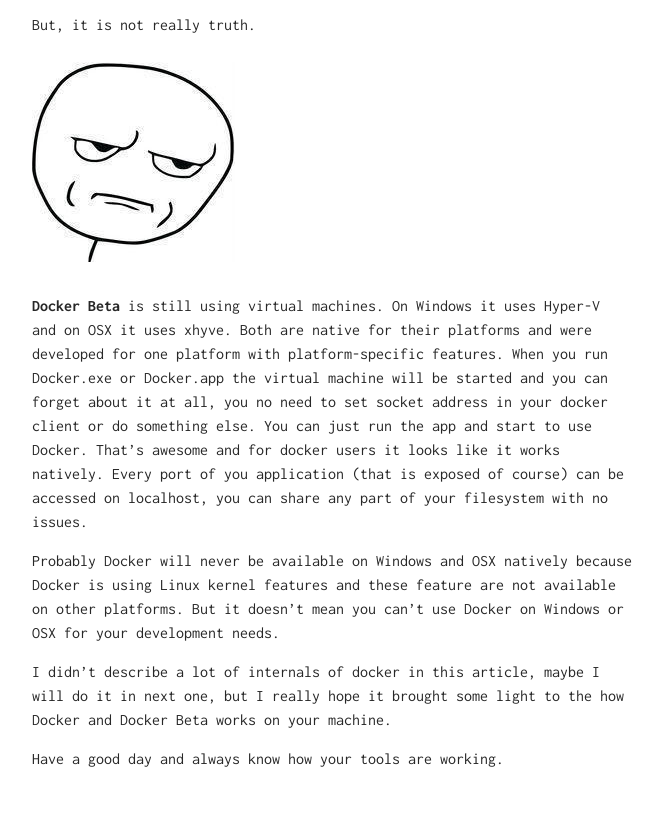
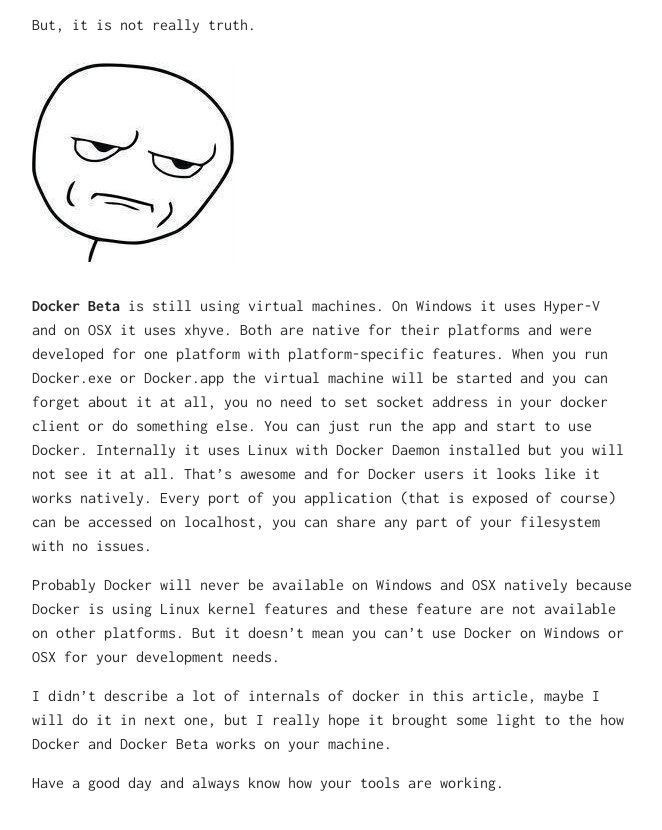
Before and after one commit to krydos/blog, a Jekyll site: the page built from _posts/2016-07-02-how-docker-works-on-windows-and-osx.md, in a window 1280 px wide and 900 px high, scrolled down 2215 px. Shown: the top 830 px of the window, without its empty margins (308-970 px from the left). Built offline with Jekyll 4.4.1, drawn with Linux system fonts in a browser that asks for light colours; comment, search, counter and statistics services are not loaded.

Commit message:
added more description

```diff
--- a/_posts/2016-07-02-how-docker-works-on-windows-and-osx.md
+++ b/_posts/2016-07-02-how-docker-works-on-windows-and-osx.md
@@ -65,7 +65,8 @@
 When you run Docker.exe or Docker.app the virtual machine will be started and you can forget about it at all,
 you no need to set socket address in your docker client or do something else.
 You can just run the app and start to use Docker.
-That’s awesome and for docker users it looks like it works natively.
+Internally it uses Linux with Docker Daemon installed but you will not see it at all.
+That’s awesome and for Docker users it looks like it works natively.
 Every port of you application (that is exposed of course)
 can be accessed on localhost, you can share any part of your filesystem
 with no issues.
```
